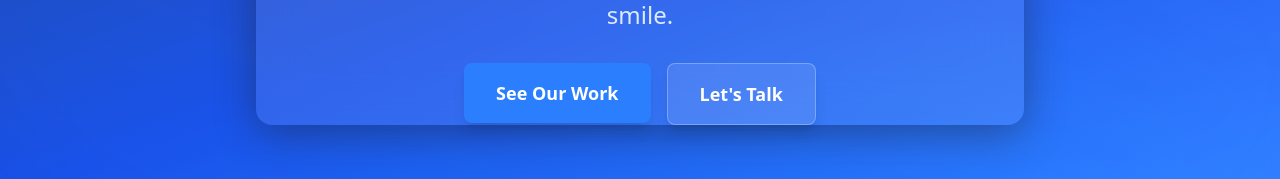
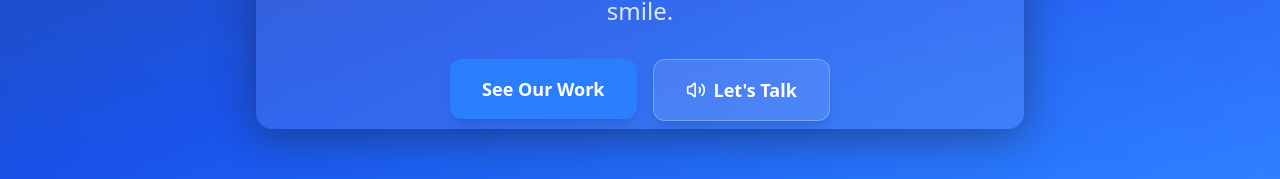
Before and after one commit to Majestyk1/airdoctor-refactor, a React (Vite) app: page / in a window 1280 px wide. Shown: the part 278-457 px from the top of the page. Built offline with nearby package versions, Linux system fonts and the light colour scheme.

Commit message:
correct styling with home page hero section

```diff
--- a/src/pages/Home.jsx
+++ b/src/pages/Home.jsx
@@ -1,5 +1,5 @@
 import { Link } from 'react-router-dom'
-import { Wrench, Zap, Building2 } from 'lucide-react'
+import { Wrench, Zap, Building2, Volume2 } from 'lucide-react'
 import HeroSection from '../components/common/HeroSection'
 import ServiceCard from '../components/common/ServiceCard'
 import AnimatedButton from '../components/common/AnimatedButton'
@@ -17,15 +17,20 @@ function Home() {
         }
         subtitle="We're not your typical HVACR company. We're a tiny crew of tech-loving pros who solve big industrial challenges with a smile."
       >
-        <div className="hero-section__actions flex flex-col sm:flex-row gap-4 justify-center mt-8">
+        <div className="hero-section__actions flex flex-col sm:flex-row gap-4 justify-center mt-8 pb-2">
           <Link to="/projects">
-            <AnimatedButton>
-              See Our Work
+            <AnimatedButton className="hero-section__button rounded-xl px-8 py-3 text-lg flex items-center justify-center gap-2">
+              <span className="hero-section__button-content flex items-center gap-2">
+                See Our Work
+              </span>
             </AnimatedButton>
           </Link>
           <Link to="/contact">
-            <AnimatedButton className="bg-white/10 hover:bg-white/20 text-white border border-blue-200/40">
-              Let's Talk
+            <AnimatedButton className="hero-section__button rounded-xl px-8 py-3 text-lg flex items-center justify-center gap-2 bg-white/10 hover:bg-white/20 text-white border border-blue-200/40">
+              <span className="hero-section__button-content flex items-center gap-2">
+                <Volume2 className="w-5 h-5" />
+                <span>Let's Talk</span>
+              </span>
             </AnimatedButton>
           </Link>
         </div>
```
